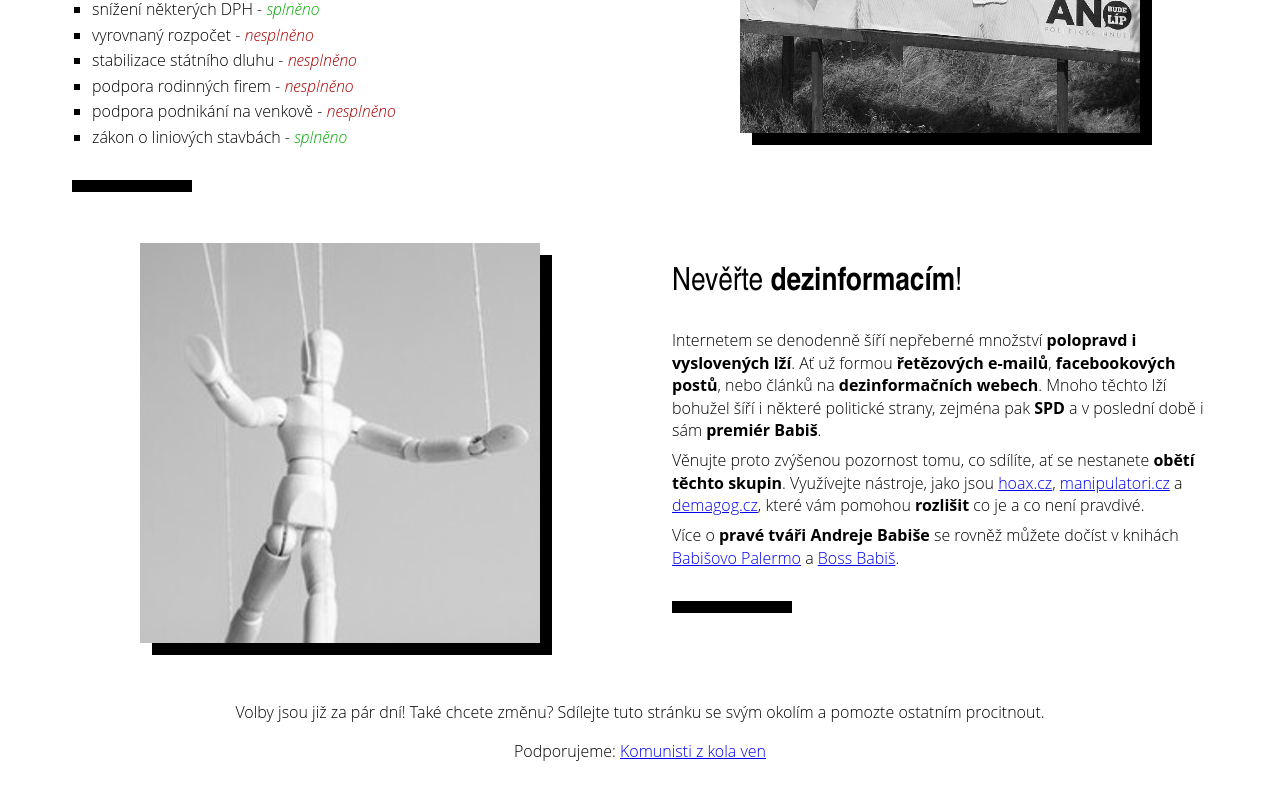
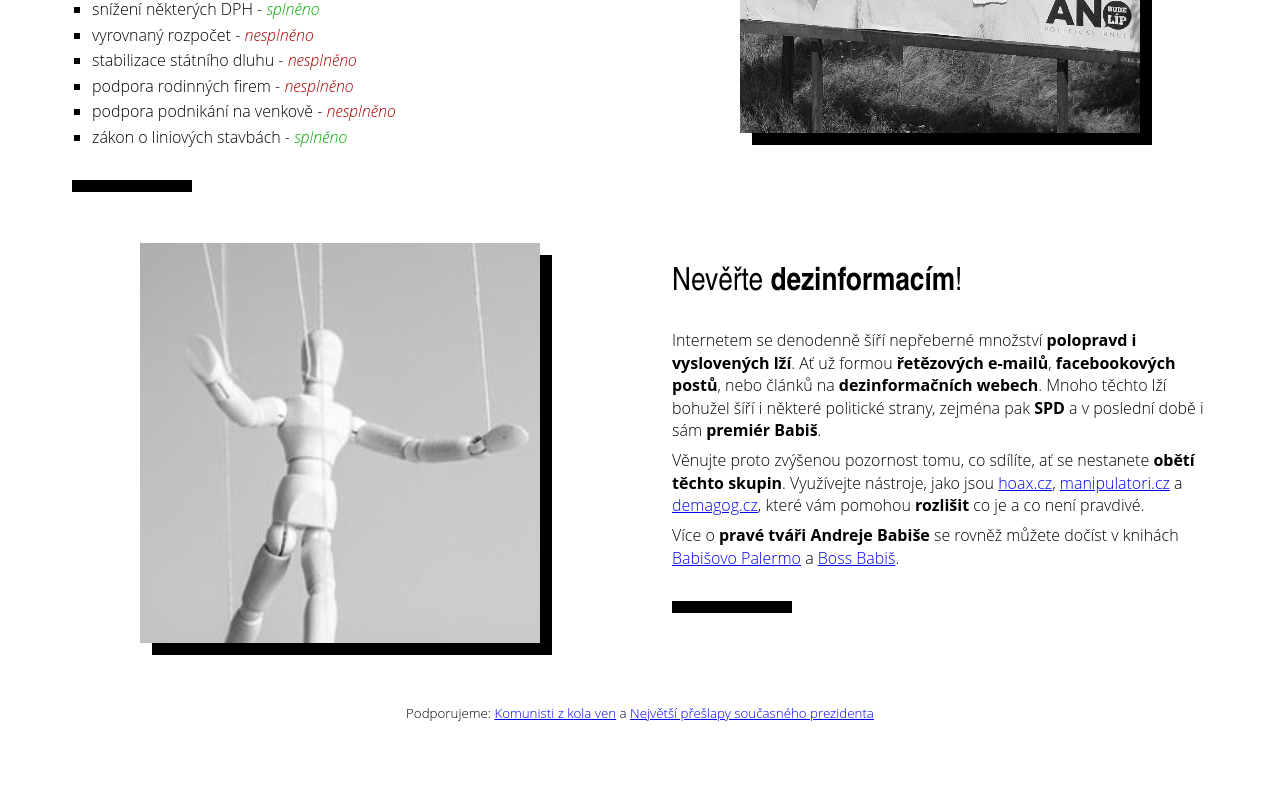
Before and after one commit to etylsarin/nasdilejneztosmazou.cz, a Gatsby site: page / in a window 1280 px wide. Shown: the part 3766-4566 px from the top of the page. After the commit the page ends 4538 px from the top, so only its background shows below. Built offline with nearby package versions, Linux system fonts and the light colour scheme; Gatsby itself is replaced by a stand-in of ours.

Commit message:
update footer

```diff
--- a/src/pages/index.js
+++ b/src/pages/index.js
@@ -96,9 +96,8 @@ const IndexPage = () => {
             <StaticImage src="../images/chapter-8.jpeg" alt="Manipulátoři" />
           </div>
         </section>
-        <footer>
-          <p>Volby jsou již za pár dní! Také chcete změnu? Sdílejte tuto stránku se svým okolím a pomozte ostatním procitnout.</p>
-          <p>Podporujeme: <a href="https://www.volby-kscm.cz/">Komunisti z kola ven</a></p>
+        <footer className={styles.footer}>
+          <small>Podporujeme: <a href="https://www.volby-kscm.cz/">Komunisti z kola ven</a> a <a href="https://www.petletzpet.cz/">Největší přešlapy současného prezidenta</a></small>
         </footer>
       </main>
     </>
```
